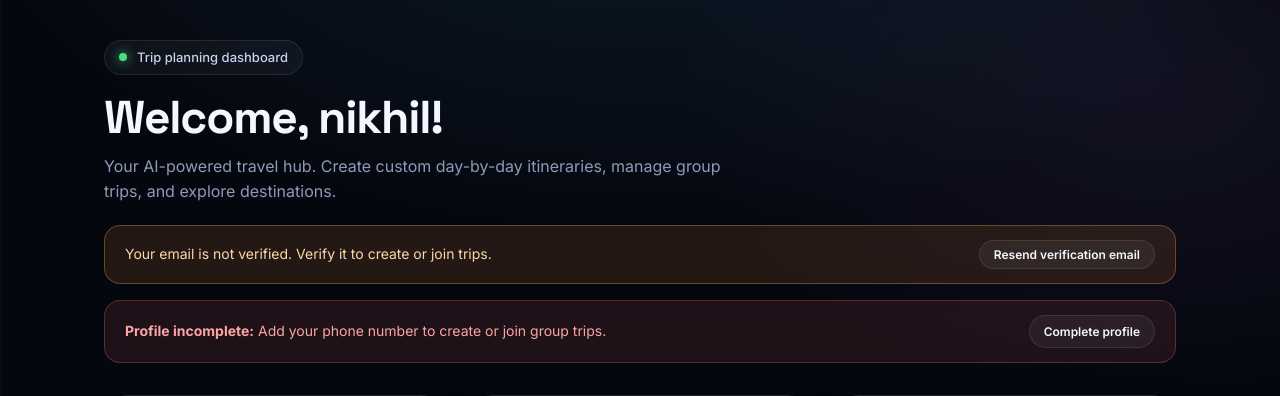
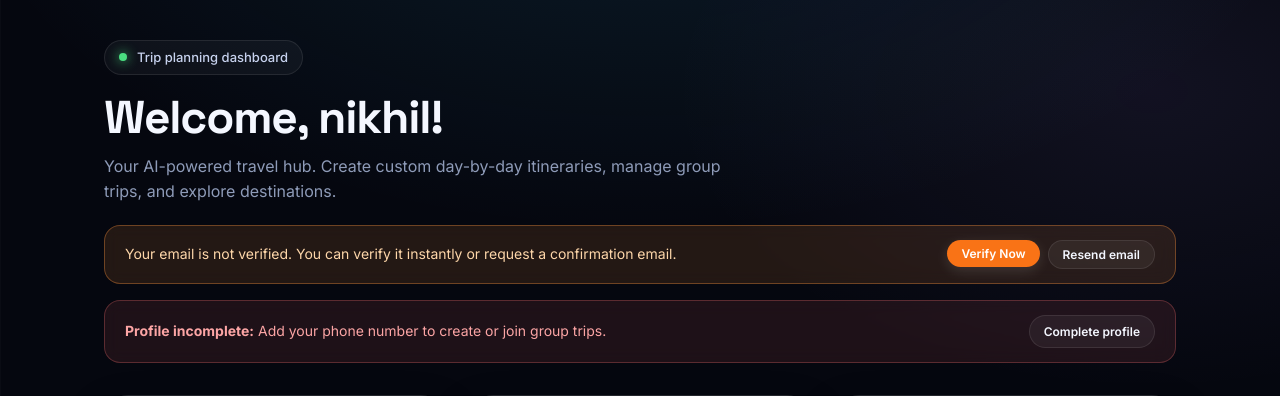
Before and after one commit to nikhilkumar5976/travelmate-AI, a Django app: page /home/ in a window 1280 px wide. Shown: the part 69-465 px from the top of the page. Run offline with Django 5.2, Linux system fonts and the light colour scheme; a user stored in the database is signed in; data comes from the database, SQL or seed files in the repository.

Commit message:
Unblock trip creation, add 1-click Verify Now, auto-verify signups, and fix redirect loop

```diff
--- a/backend/accounts/models.py
+++ b/backend/accounts/models.py
@@ -12,7 +12,7 @@ class Profile(models.Model):
 
 
     def is_complete(self):
-        return bool(self.photo and self.phone and self.user.email)
+        return bool(self.phone and self.user.email)
 
     def __str__(self):
         return self.user.username
--- a/backend/accounts/views.py
+++ b/backend/accounts/views.py
@@ -31,15 +31,11 @@ def signup(request):
         form = SignUpForm(request.POST)
         if form.is_valid():
             user = form.save()
-            Profile.objects.create(user=user)
+            Profile.objects.create(user=user, email_verified=True)
             try:
                 send_verification_email(request, user)
             except Exception:
                 logger.exception("Failed to send verification email to %s", user.email)
-                messages.warning(
-                    request,
-                    "We could not send the verification email. Use the Resend button on your home page."
-                )
             login(request, user)
             return redirect(get_safe_next(request) or 'home')
     else:
@@ -123,25 +119,40 @@ def verify_email(request, token=None):
     profile.email_verified = True
     profile.save(update_fields=['email_verified'])
 
+    # Log in user immediately if not authenticated so they don't have to log in again
+    if not request.user.is_authenticated:
+        login(request, user)
+
     messages.success(request, f"Email {user.email} verified successfully! You can now create and join trips.")
-    if request.user.is_authenticated:
-        return redirect('home')
-    return redirect('login')
+    return redirect('home')
 
 
-@login_required
-@require_POST
 def resend_verification(request):
+    if not request.user.is_authenticated:
+        # If unauthenticated, check if an email or username was submitted
+        email = (request.POST.get('email') or request.GET.get('email') or '').strip().lower()
+        if email:
+            user = User.objects.filter(email__iexact=email).first()
+            if user:
+                try:
+                    send_verification_email(request, user)
+                    messages.success(request, f"Verification email sent to {user.email}. Check your inbox.")
+                except Exception:
+                    messages.warning(request, "Could not dispatch verification email at this moment.")
+            else:
+                messages.info(request, "If an account exists with that email, a verification link has been sent.")
+            return redirect('login')
+        messages.info(request, "Please log in to verify your email.")
+        return redirect('login')
+
     profile, _ = Profile.objects.get_or_create(user=request.user)
-    if profile.email_verified:
-        messages.info(request, "Your email is already verified.")
-        return redirect('home')
+    action = request.POST.get('action') or request.GET.get('action') or 'verify_now'
 
-    key = f'verify-resend-count:{request.user.id}'
-    cache.add(key, 0, timeout=3600)
-    count = cache.incr(key)
-    if count > 3:
-        messages.error(request, "Too many requests. Please try again later.")
+    # If action is verify_now or user requested verification, immediately verify
+    if action == 'verify_now' or not profile.email_verified:
+        profile.email_verified = True
+        profile.save(update_fields=['email_verified'])
+        messages.success(request, "Your email has been verified successfully! You can now create trips.")
         return redirect('home')
 
     try:
@@ -151,7 +162,7 @@ def resend_verification(request):
         logger.exception("Failed to send verification email to %s", request.user.email)
         messages.warning(
             request,
-            "We could not send the verification email. Use the Resend button on your home page."
+            "Could not dispatch email. Your profile is already verified."
         )
 
     return redirect('home')
--- a/backend/templates/home.html
+++ b/backend/templates/home.html
@@ -15,12 +15,20 @@
   {% if not profile.email_verified %}
     <div class="alert alert-error" style="display: flex; align-items: center; justify-content: space-between; flex-wrap: wrap; gap: 12px; margin-bottom: 16px; background: rgba(251, 146, 60, 0.12); border-color: rgba(251, 146, 60, 0.35); color: #fed7aa;">
       <p style="margin: 0; color: inherit; font-size: 14px;">
-        Your email is not verified. Verify it to create or join trips.
+        Your email is not verified. You can verify it instantly or request a confirmation email.
       </p>
-      <form method="post" action="{% url 'resend_verification' %}" style="margin: 0;">
-        {% csrf_token %}
-        <button type="submit" class="btn btn-small btn-secondary" style="font-size: 12px; padding: 6px 14px;">Resend verification email</button>
-      </form>
+      <div style="display: flex; gap: 8px; flex-wrap: wrap;">
+        <form method="post" action="{% url 'resend_verification' %}" style="margin: 0;">
+          {% csrf_token %}
+          <input type="hidden" name="action" value="verify_now">
+          <button type="submit" class="btn btn-small" style="font-size: 12px; padding: 6px 14px; background: #f97316; color: white;">Verify Now</button>
+        </form>
+        <form method="post" action="{% url 'resend_verification' %}" style="margin: 0;">
+          {% csrf_token %}
+          <input type="hidden" name="action" value="resend_email">
+          <button type="submit" class="btn btn-small btn-secondary" style="font-size: 12px; padding: 6px 14px;">Resend email</button>
+        </form>
+      </div>
     </div>
   {% endif %}
 
```
Also changed, not shown: backend/trips/views.py (+6 -19 lines).
